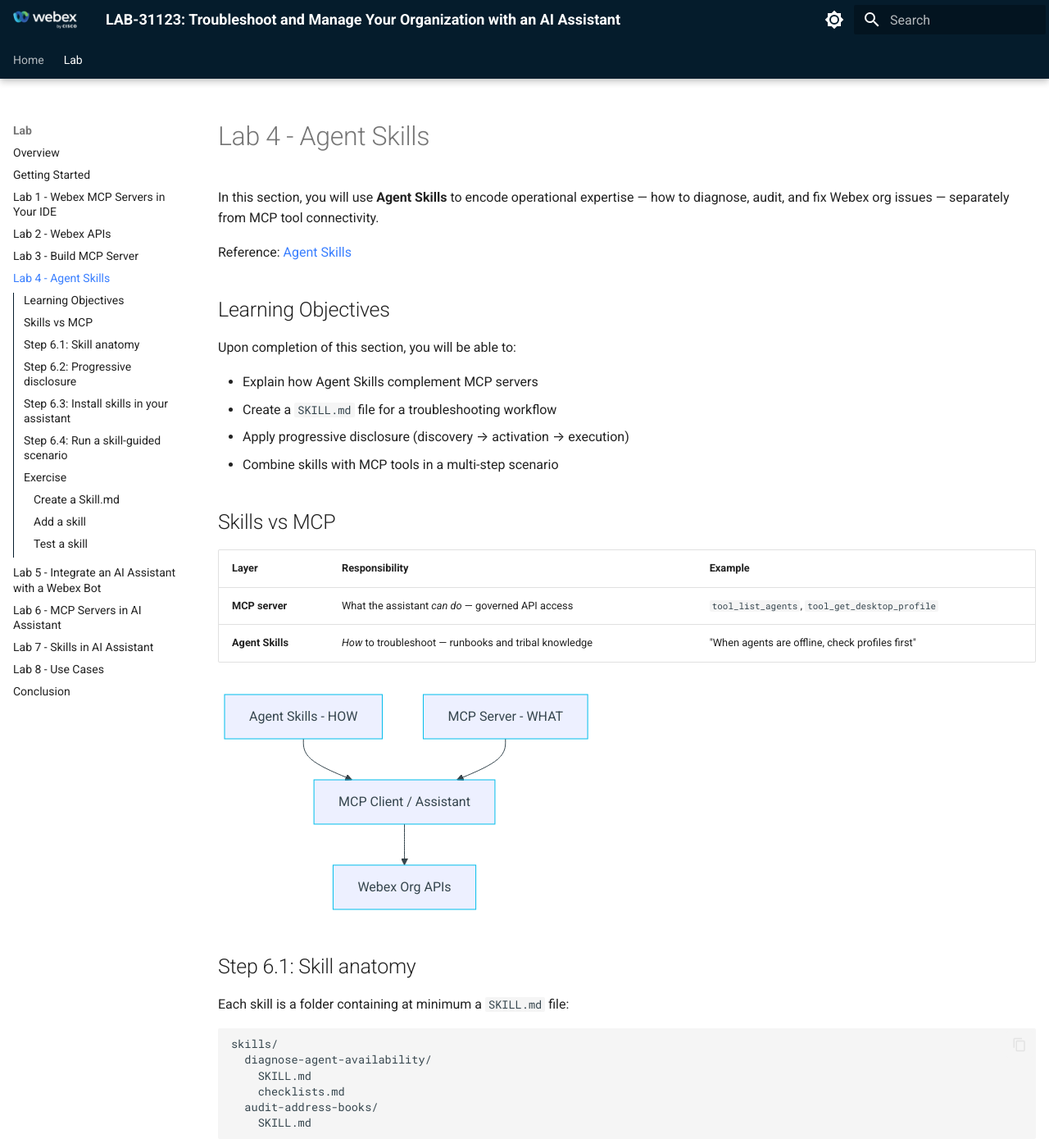
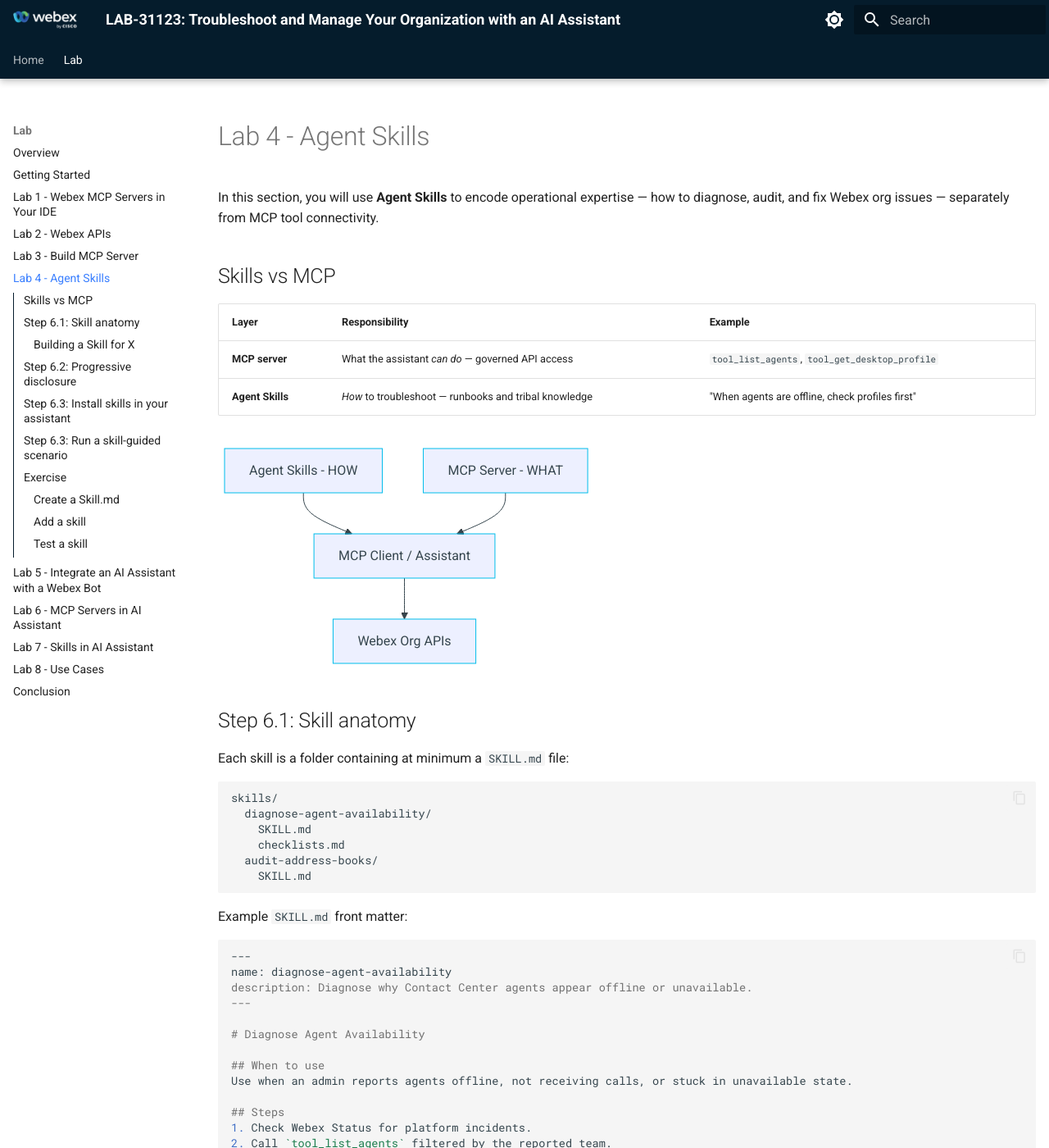
Before and after one commit to WebexCC-SA/LAB-31123, an MkDocs documentation site: the page built from docs/lab4_agent-skills.md, in a window 1280 px wide and 1400 px high. Shown: the whole window at 82% size. Built offline with MkDocs 1.6.1 and Material for MkDocs 9.7.7, drawn with Linux system fonts in a browser that asks for light colours; some of the changed text lies outside the part shown.

Commit message:
Update lab4_agent-skills.md

````diff
--- a/docs/lab4_agent-skills.md
+++ b/docs/lab4_agent-skills.md
@@ -1,17 +1,6 @@
 # Lab 4 - Agent Skills
 
 In this section, you will use **Agent Skills** to encode operational expertise — how to diagnose, audit, and fix Webex org issues — separately from MCP tool connectivity.
-
-Reference: [Agent Skills](https://agentskills.io){:target="_blank"}
-
-## Learning Objectives
-
-Upon completion of this section, you will be able to:
-
-- Explain how Agent Skills complement MCP servers
-- Create a `SKILL.md` file for a troubleshooting workflow
-- Apply progressive disclosure (discovery → activation → execution)
-- Combine skills with MCP tools in a multi-step scenario
 
 ## Skills vs MCP
 
@@ -69,6 +58,12 @@
 - Always preview write operations before committing.
 ```
 
+### Building a Skill for X
+
+```json
+skill
+```
+
 ## Step 6.2: Progressive disclosure
 
 1. **Discovery** — At startup, the agent loads only skill names and descriptions.
@@ -90,7 +85,7 @@
 !!! Note
     Exact configuration varies by client. Update this section with the lab OpenAI agent settings before the event.
 
-## Step 6.4: Run a skill-guided scenario
+## Step 6.3: Run a skill-guided scenario
 
 User prompt in Webex (via your bot):
 
````
